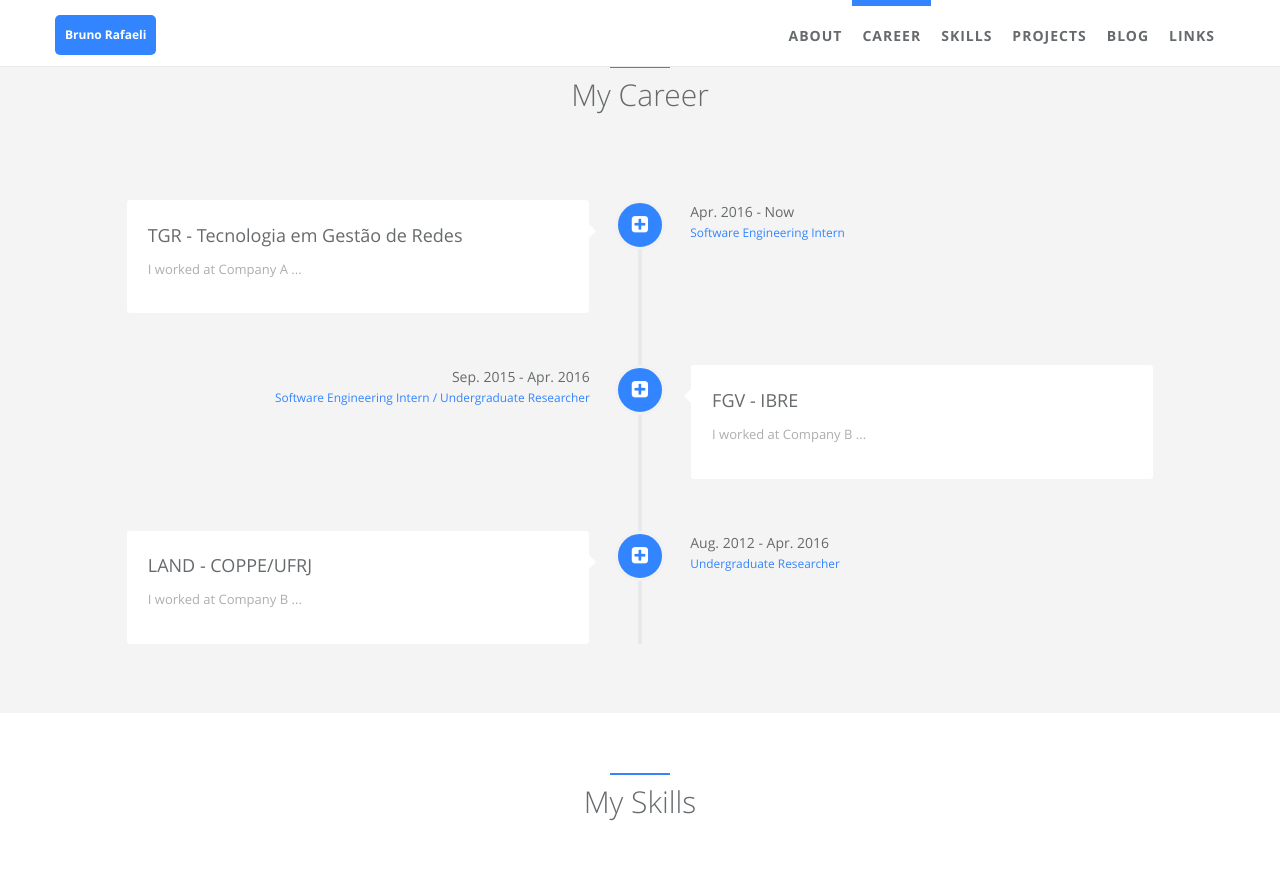
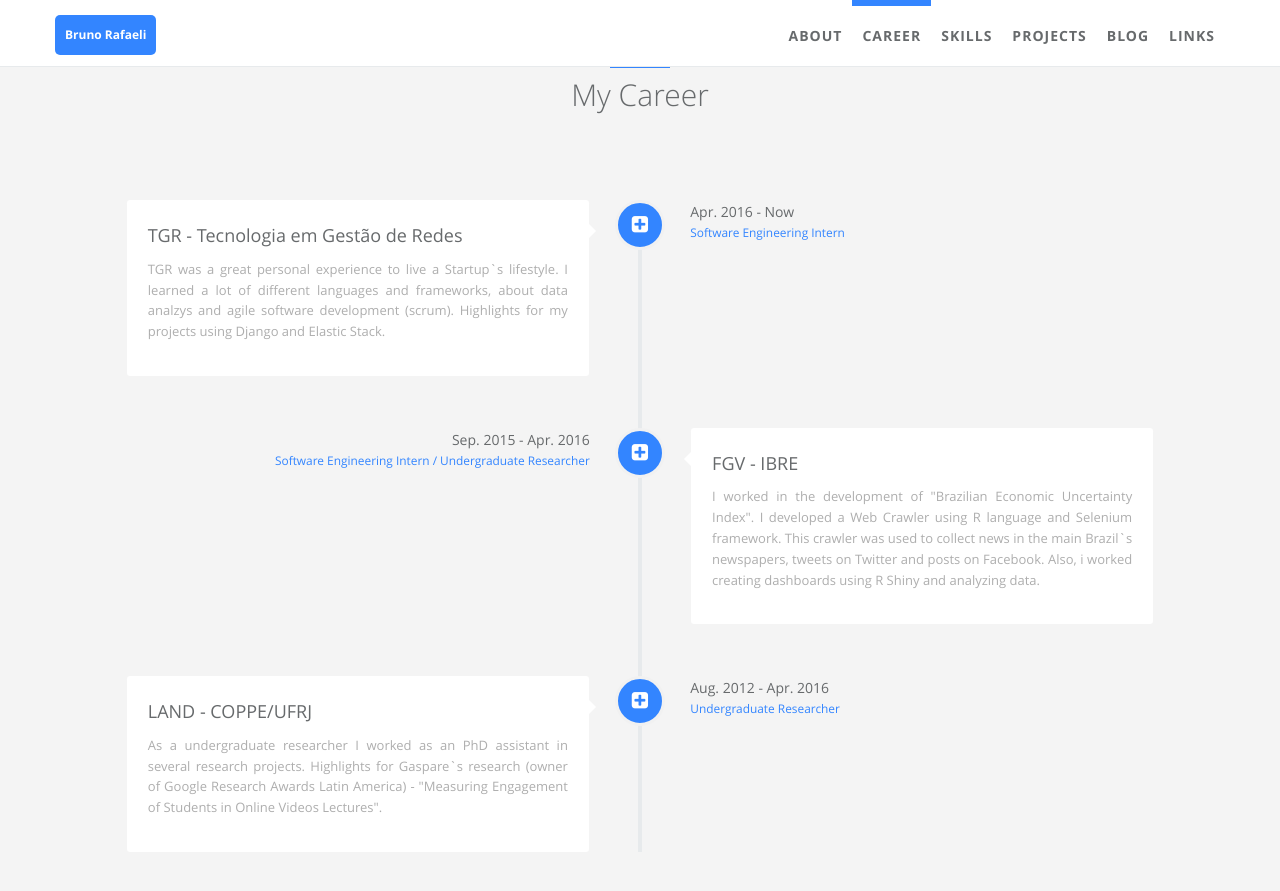
Before and after one commit to brunorafaeli/brunorafaeli.github.io, a Jekyll site: the page built from index.html, in a window 1280 px wide and 900 px high, scrolled down 559 px. Shown: the top 891 px of the window. Built offline with Jekyll 4.4.1, drawn with Linux system fonts in a browser that asks for light colours.

Commit message:
Adding infos

```diff
--- a/_data/index/careers.yml
+++ b/_data/index/careers.yml
@@ -4,7 +4,10 @@
     detail: TGR - Tecnologia em Gestão de Redes
     i18n: company_a
   desc:
-    detail: I worked at Company A ...
+    detail: TGR was a great personal experience to live a Startup`s lifestyle.
+            I learned a lot of different languages and frameworks,
+            about data analzys and agile software development (scrum).
+            Highlights for my projects using Django and Elastic Stack.
     i18n: company_a_desc
   date:
     detail: Apr. 2016 - Now
@@ -18,7 +21,10 @@
     detail: FGV - IBRE
     i18n: company_b
   desc:
-    detail: I worked at Company B ...
+    detail: I worked in the development of "Brazilian Economic Uncertainty Index".
+            I developed a Web Crawler using R language and Selenium framework. This crawler
+            was used to collect news in the main Brazil`s newspapers, tweets on Twitter and posts on Facebook.
+            Also, i worked creating dashboards using R Shiny and analyzing data.
     i18n: company_b_desc
   date:
     detail: Sep. 2015 - Apr. 2016
@@ -32,7 +38,9 @@
     detail: LAND - COPPE/UFRJ
     i18n: company_b
   desc:
-    detail: I worked at Company B ...
+    detail: As a undergraduate researcher I worked as an PhD assistant in several research projects. Highlights for
+            Gaspare`s research (owner of Google Research Awards Latin America) - "Measuring Engagement of Students in Online Videos Lectures".
+
     i18n: company_b_desc
   date:
     detail: Aug. 2012 - Apr. 2016
--- a/_data/index/skills.yml
+++ b/_data/index/skills.yml
@@ -2,5 +2,5 @@
 
 label: Ability
 id : cs
-aspects: Python, Javascript, HTML/CSS, Django, Elasticsearch
-percentage: 80, 65, 75, 80, 70
+aspects: Python, Javascript, HTML/CSS, Django, SQL, Elasticsearch, Communication, Leadership, Teamwork, Creative
+percentage: 90, 75, 75, 80, 60, 70, 90, 85, 85, 85
--- a/_includes/sections/career.html
+++ b/_includes/sections/career.html
@@ -16,7 +16,7 @@
                     </div>
                     <div class="vertical-timeline-content wow {% if loopindex == 1 %} rotateInUpRight {% else %} rotateInUpLeft {% endif %}">
                         <h2><span data-i18n="career.{{ career.name.i18n }}">{{ career.name.detail }}</span></h2>
-                        <p><span data-i18n="career.{{ career.desc.i18n }}">{{ career.desc.detail }} </span></p>
+                        <p align="justify"><span data-i18n="career.{{ career.desc.i18n }}">{{ career.desc.detail }} </span></p>
                         <span class="vertical-date"><span data-i18n="career.{{ career.date.i18n }}"> {{ career.date.detail }} </span>
                         <br/> <small><span data-i18n="career.{{ career.job.i18n }}">{{ career.job.detail }}</span></small> </span>
                     </div>
```
